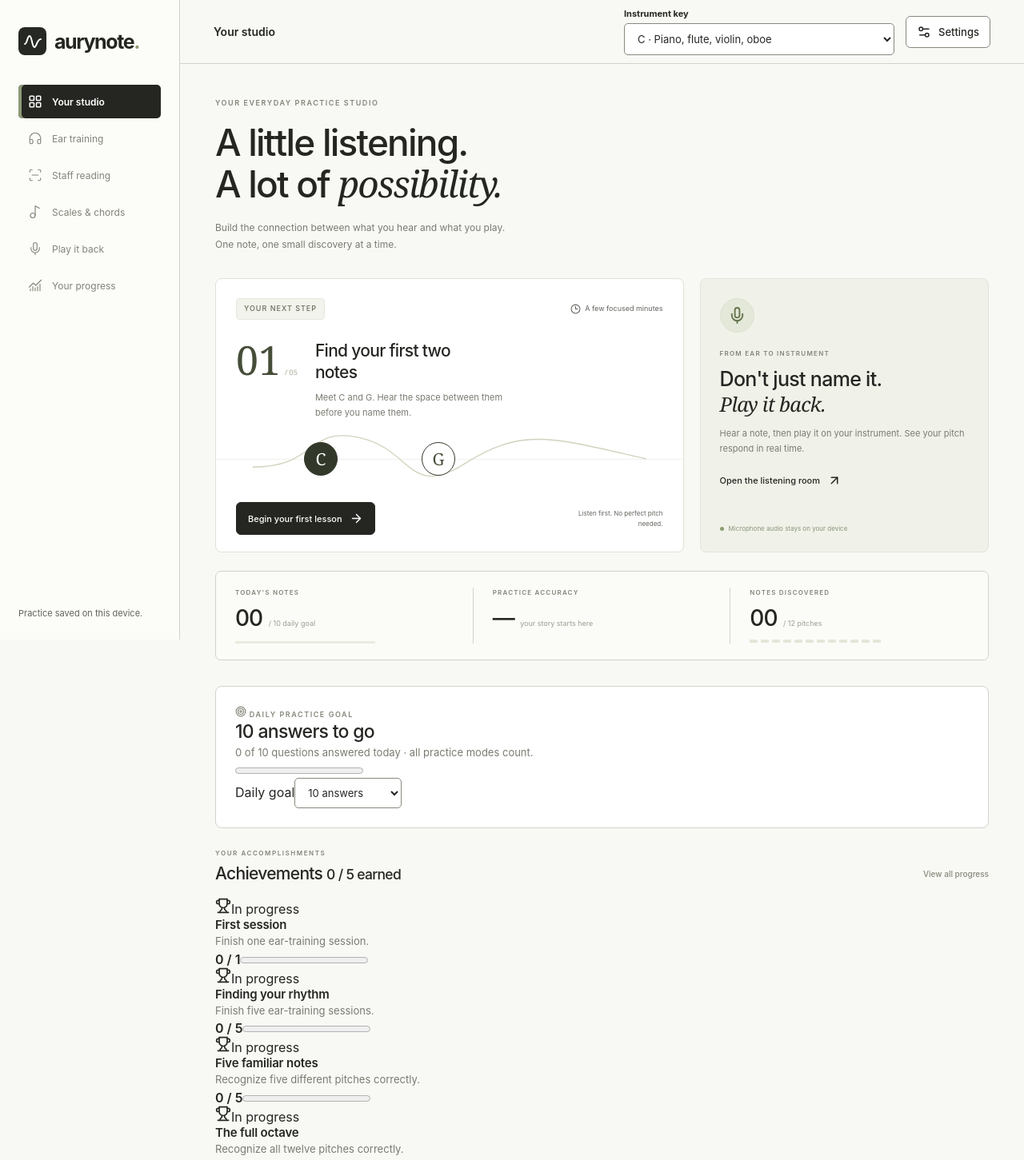
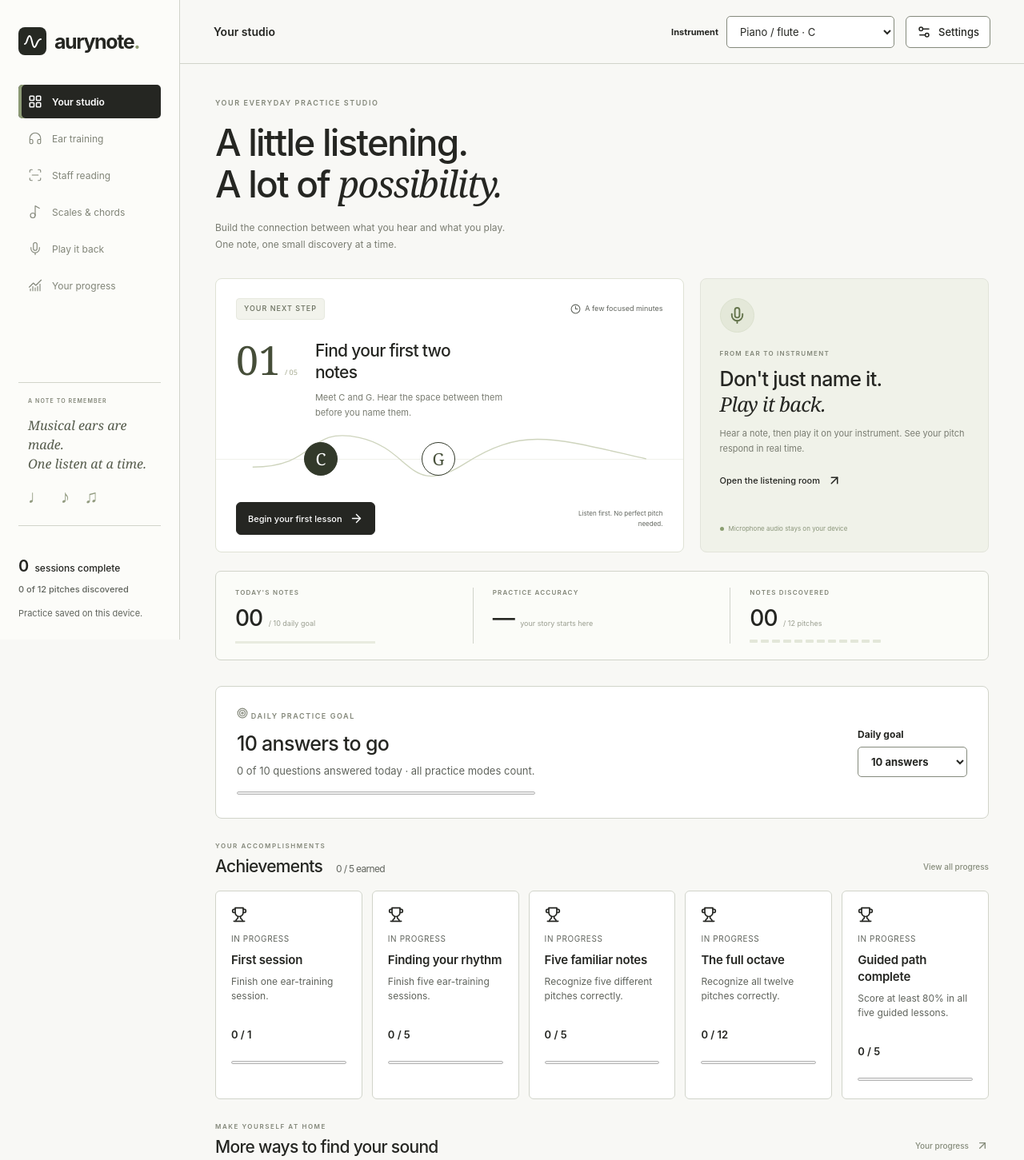
Before and after one commit to Xrkt117/Aurynote, a React (Vite) app in the folder desktop/: page / in a window 1280 px wide. Shown: the top 1451 px of the page at 80% size. Built offline with nearby package versions, Linux system fonts and the light colour scheme.

Commit message:
Restore studio character and compact controls

```diff
--- a/desktop/src/App.tsx
+++ b/desktop/src/App.tsx
@@ -13,7 +13,7 @@ import { StudioContext, type Page } from "./context";
 import { load, save } from "./store";
 import { voice } from "./audio";
 import { Brand } from "./components";
-import { tunings, type Tuning } from "./tuning";
+import { tunings, tuningInfo, type Tuning } from "./tuning";
 import Settings from "./Settings";
 import Dashboard from "./Dashboard";
 import Ear from "./Ear";
@@ -87,6 +87,23 @@ export default function App() {
             ))}
           </nav>
           <div className="sidebar-bottom">
+            <div className="daily-note">
+              <span className="eyebrow">A NOTE TO REMEMBER</span>
+              <p>
+                Musical ears are made.
+                <br />
+                One listen at a time.
+              </p>
+              <span aria-hidden="true">♩ &nbsp; ♪ &nbsp; ♫</span>
+            </div>
+            <button
+              className="sidebar-accomplishments"
+              onClick={() => go("progress")}
+            >
+              <strong>{profile.completed}</strong> sessions complete
+              <br />
+              <span>{profile.learned.length} of 12 pitches discovered</span>
+            </button>
             <p className="micro muted">Practice saved on this device.</p>
           </div>
         </aside>
@@ -97,9 +114,10 @@ export default function App() {
             </strong>
             <div className="global-controls">
               <label className="key-select">
-                <span>Instrument key</span>
+                <span>Instrument</span>
                 <select
                   aria-label="Instrument key"
+                  title={tuningInfo(profile.tuning).examples}
                   value={profile.tuning}
                   onChange={(e) => {
                     voice.stop();
@@ -115,7 +133,23 @@ export default function App() {
                         .filter((t) => t.key === key)
                         .map((t) => (
                           <option key={t.id} value={t.id}>
-                            {t.key} · {t.examples}
+                            {
+                              (
+                                {
+                                  c: "Piano / flute",
+                                  "c-low": "Guitar / bass",
+                                  "c-high": "Piccolo",
+                                  bb: "Trumpet / clarinet",
+                                  tenor: "Tenor sax",
+                                  eb: "Alto sax",
+                                  baritone: "Baritone sax",
+                                  "eb-high": "E♭ clarinet",
+                                  f: "Horn / English horn",
+                                  a: "A clarinet",
+                                } as const
+                              )[t.id]
+                            }{" "}
+                            · {t.key}
                           </option>
                         ))}
                     </optgroup>
--- a/desktop/src/style.css
+++ b/desktop/src/style.css
@@ -2332,3 +2332,179 @@ select {
     animation: none !important;
   }
 }
+
+.practice-config {
+  padding: 20px 24px;
+  margin-bottom: 22px;
+}
+.config-fields {
+  display: flex;
+  gap: 18px;
+  flex-wrap: wrap;
+}
+.config-fields label {
+  display: grid;
+  gap: 8px;
+  font-size: 12px;
+  font-weight: 650;
+  flex: 1;
+  min-width: 150px;
+}
+.config-fields select {
+  width: 100%;
+}
+.note-picker {
+  display: flex;
+  flex-wrap: wrap;
+  gap: 8px;
+  margin-top: 20px;
+}
+.note-picker button {
+  min-width: 44px;
+}
+.note-picker button[aria-pressed="true"] {
+  background: var(--ink);
+  color: white;
+  border-color: var(--ink);
+  opacity: 1;
+}
+.practice-config p {
+  margin: 14px 0 0;
+  line-height: 1.6;
+}
+.global-controls .key-select {
+  display: flex;
+  align-items: center;
+  gap: 10px;
+}
+.global-controls .key-select select {
+  width: 210px;
+  max-width: 210px;
+}
+.sidebar-accomplishments {
+  display: block;
+  text-align: left;
+  width: 100%;
+  background: transparent;
+  border: 0;
+  padding: 12px 0;
+  font-size: 12px;
+  line-height: 1.8;
+}
+.sidebar-accomplishments strong {
+  font-size: 20px;
+  margin-right: 4px;
+}
+.sidebar-accomplishments span {
+  font-size: 11px;
+  color: var(--muted);
+}
+.milestones {
+  margin: 28px 0;
+}
+.goal-card {
+  display: flex;
+  justify-content: space-between;
+  gap: 24px;
+  padding: 26px;
+  margin-bottom: 28px;
+  align-items: center;
+}
+.goal-card .eyebrow {
+  display: flex;
+  align-items: center;
+  gap: 8px;
+}
+.goal-card h2 {
+  margin: 12px 0 7px;
+  font-size: 25px;
+}
+.goal-card p {
+  font-size: 13px;
+  color: var(--muted);
+}
+.goal-card label {
+  display: grid;
+  gap: 8px;
+  font-size: 12px;
+  font-weight: 650;
+  min-width: 130px;
+}
+.milestones progress {
+  width: 100%;
+  height: 8px;
+  accent-color: #53704a;
+}
+.milestones h2 small {
+  font-family: inherit;
+  font-size: 12px;
+  font-weight: 400;
+  margin-left: 12px;
+  color: var(--muted);
+}
+.achievement-grid {
+  display: grid;
+  grid-template-columns: repeat(5, 1fr);
+  gap: 12px;
+}
+.achievement {
+  padding: 19px;
+  background: white;
+  border: 1px solid var(--line);
+  border-radius: 6px;
+}
+.achievement.earned {
+  border-color: #7c9b76;
+  background: #eff5eb;
+}
+.achievement-state {
+  display: block;
+  font-size: 10px;
+  text-transform: uppercase;
+  letter-spacing: 0.6px;
+  color: var(--muted);
+  margin: 10px 0;
+}
+.achievement.earned .achievement-state {
+  color: #275c37;
+  font-weight: 700;
+}
+.achievement h3 {
+  font-size: 15px;
+  line-height: 1.4;
+  margin: 0 0 8px;
+}
+.achievement p {
+  min-height: 55px;
+  font-size: 12px;
+  color: var(--muted);
+  line-height: 1.5;
+}
+.achievement strong {
+  display: block;
+  margin: 12px 0;
+  font-size: 13px;
+}
+@media (max-width: 1150px) {
+  .achievement-grid {
+    grid-template-columns: repeat(3, 1fr);
+  }
+  .global-controls .key-select select {
+    width: 200px;
+  }
+}
+@media (max-width: 650px) {
+  .goal-card {
+    flex-direction: column;
+    align-items: stretch;
+  }
+  .achievement-grid {
+    grid-template-columns: repeat(2, 1fr);
+  }
+  .global-controls .key-select > span {
+    display: none;
+  }
+  .global-controls .key-select select {
+    width: 100%;
+  }
+}
```
